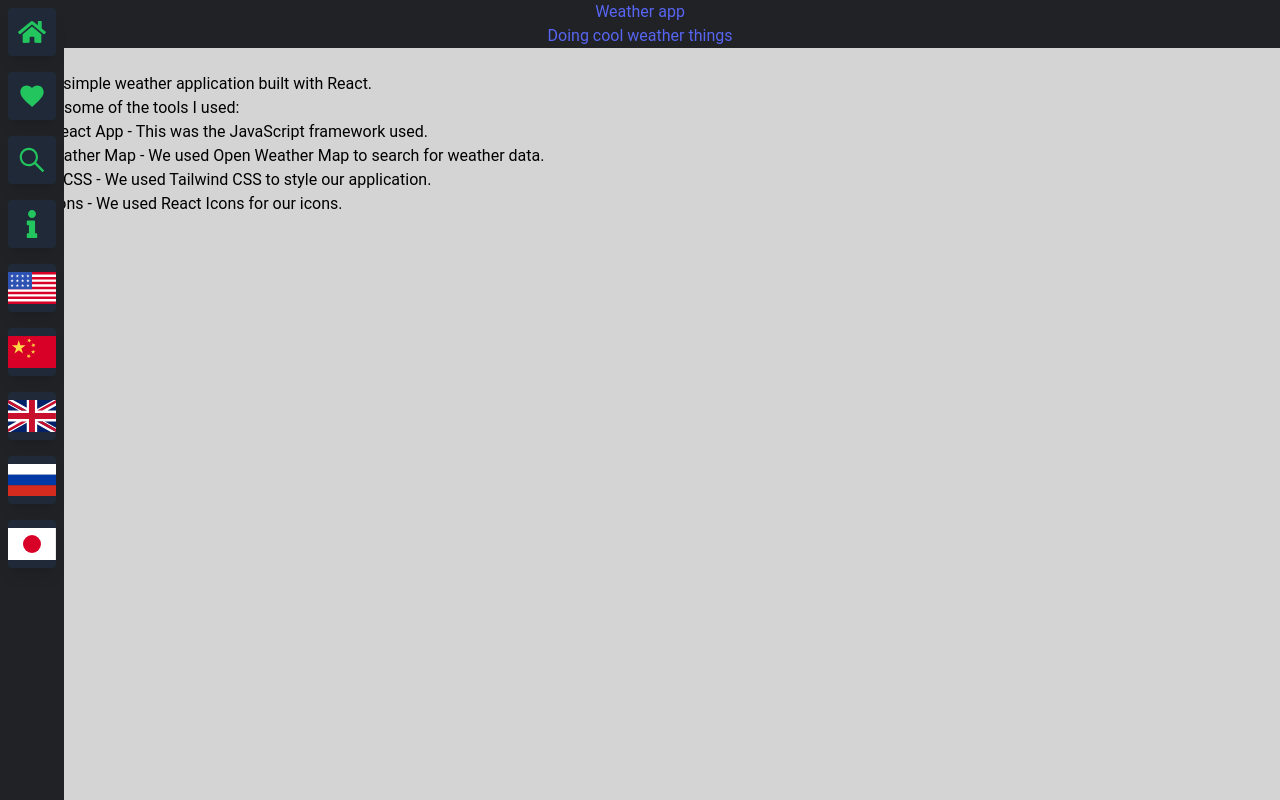
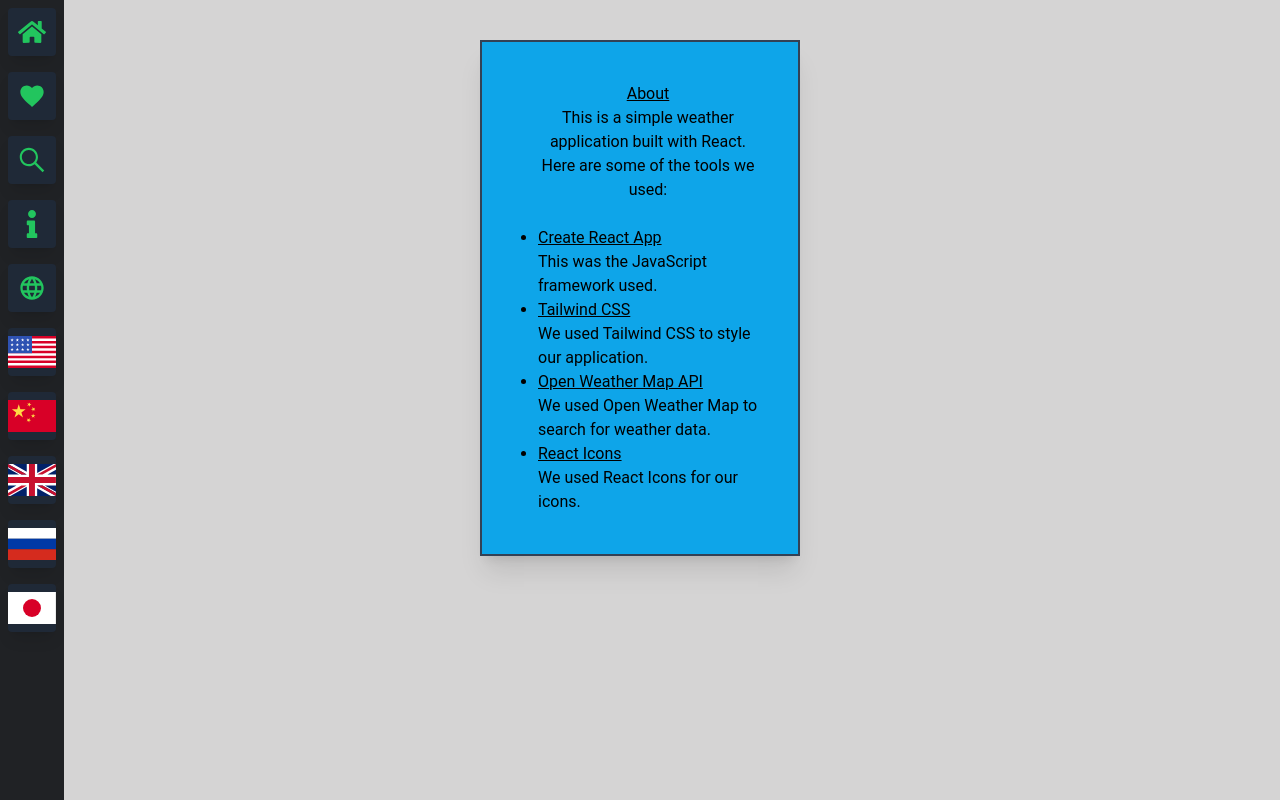
Before and after one commit to professorjrod/Weather-App, a React (Create React App) app: page /about in a window 1280 px wide. Built offline with nearby package versions, Linux system fonts and the light colour scheme.

Commit message:
router stuff

```diff
--- a/src/components/About.js
+++ b/src/components/About.js
@@ -3,22 +3,32 @@
 function About()
 {
     return(
-        <div>
-            <h1>About</h1>
+        <div className="card h-fit mt-10">
+            <div className="text-center">
+            <h1 className="underline">About</h1>
             <p>This is a simple weather application built with React.</p>
-            <p>Here are some of the tools I used:</p>
-            <ul>
+            <p>Here are some of the tools we used:</p>
+            </div>
+            <ul className='list-disc mt-6'>
                 <li>
-                    <a href="https://facebook.github.io/create-react-app/">Create React App</a> - This was the JavaScript framework used.
+                    <a  href="https://facebook.github.io/create-react-app/">Create React App</a>
+                    <br/>
+                    This was the JavaScript framework used.
                 </li>
                 <li>
-                    <a href="http://openweathermap.org">Open Weather Map</a> - We used Open Weather Map to search for weather data.
+                    <a href="https://tailwindcss.com/">Tailwind CSS</a>
+                    <br/>
+                    We used Tailwind CSS to style our application.
                 </li>
                 <li>
-                    <a href="https://tailwindcss.com/">Tailwind CSS</a> - We used Tailwind CSS to style our application.
+                    <a href="http://openweathermap.org">Open Weather Map API</a>
+                    <br/>
+                    We used Open Weather Map to search for weather data.
                 </li>
                 <li>
-                    <a href="https://react-icons.github.io/react-icons/">React Icons</a> - We used React Icons for our icons.
+                    <a href="https://react-icons.github.io/react-icons/">React Icons</a>
+                    <br/>
+                    We used React Icons for our icons.
                 </li>
             </ul>
         </div>
--- a/src/components/App.js
+++ b/src/components/App.js
@@ -1,7 +1,6 @@
 import React from 'react';
 import {Routes, Route, Outlet, BrowserRouter} from 'react-router-dom';
 import Weatherpage from './Weatherpage';
-import Header from './Header';
 import Search from './Search';
 import Favorites from './Favorites';
 import About from './About';
@@ -16,7 +15,7 @@
   return (
       <>
       <BrowserRouter>
-        <Header />
+
         <Sidebar />
         <Routes>
           <Route path="/" element={<Weatherpage />}/>
--- a/src/components/Favorites.js
+++ b/src/components/Favorites.js
@@ -3,11 +3,13 @@
 function Favorites(props)
 {
     return(
-        <div>
+        <div className="flex justify-center m-auto">
             <h1>Favorites</h1>
-            <ul>
-
-            </ul>
+            <div className="card">
+                <ul>
+                    <li>Nothing to see here.</li>
+                </ul>
+            </div>
         </div>
     )
 }
--- a/src/components/Header.js
+++ /dev/null
@@ -1,11 +0,0 @@
-import React from 'react';
-
-function Header(){
-    return(
-        <div className="header">
-            <h1 className= "text-center text-secondary">Weather app</h1>
-            <h4 className="text-center text-secondary">Doing cool weather things</h4>
-        </div>
-    )
-}
-export default Header;
--- a/src/components/Sidebar.js
+++ b/src/components/Sidebar.js
@@ -1,5 +1,5 @@
 import { Link } from "react-router-dom";
-import {MdFavorite} from 'react-icons/md'
+import {MdFavorite,MdLanguage} from 'react-icons/md'
 import {FaHome,FaInfo, FaSistrix} from 'react-icons/fa'
 import {US, CN, GB, RU, JP} from 'country-flag-icons/react/3x2'
 
@@ -20,8 +20,9 @@
                         bg-primary text-secondary">
             <Link to="/"><SideBarIcon icon={<FaHome size="28" />} text={"Home"}/></Link>
             <Link to="/favorites"><SideBarIcon icon={<MdFavorite size="28" />} text={"Favorites"}/></Link>
-            <Link to="/search"> <SideBarIcon icon={<FaSistrix size="28" />} text={"Search"}/> </Link>
+            <Link to="/search"> <SideBarIcon icon={<FaSistrix size="28" />} text={"Search city"}/> </Link>
             <Link to="/about"><SideBarIcon icon={<FaInfo size="28" />} text={"About"}/></Link>
+            <Link to="/about"><SideBarIcon icon={<MdLanguage size="28" />} text={"Language"}/></Link>
             <SideBarIcon icon={<US size="28"/>} text={"United States"} />
             <SideBarIcon icon={<CN size="28"/>} text={"China"}/>
             <SideBarIcon icon={<GB size="28"/>} text={"Great Britain"}/>
--- a/src/components/Weathercard.js
+++ b/src/components/Weathercard.js
@@ -1,21 +1,28 @@
 import React from 'react';
-import { TiWeatherCloudy, TiWeatherDownpour, TiWeatherSunny, TiWeatherNight , TiWeatherPartlySunny, TiWeatherShower, TiWeatherSnow, TiWeatherStormy, TiWeatherWindyCloudy, TiWeatherWindy} from 'react-icons/ti';
-import { TiHome, TiInfoLarge, TiZoom } from 'react-icons/ti';
+
 
 function Weathercard({data}){
-    const {temp, feels_like, temp_min, temp_max} = data.main
+    const {temp, feels_like,} = data.main
     const {main, description} = data.weather[0]
     const {lat, lon} = data['coord']
     const {speed} = data['wind']
     const {country} = data['sys']
+    let icon = `http://openweathermap.org/img/wn/${data.weather[0].icon}@2x.png`
     const city = data.name
+    const weatherImages = {
+    sunnyImage: "https://pics.freeartbackgrounds.com/Sky_with_Sun_Background-1481.jpg",
+    cloudyImage:  "https://wallpaperaccess.com/full/1244071.jpg",
+    rainyImage: "http://wallpaperset.com/w/full/9/8/d/18507.jpg"
+    }
 
+    console.log(data.weather)
     return(
-        <div className="card">
+        <div className="card h-fit min-w-fit">
+            <img src={icon} alt="weatherIcon"/>
             <h1>Weather in {city}, {country}</h1>
             <h3>{main} - {description}</h3>
             <h3>Temperature: {temp}°C</h3>
-            <p>Feels like {feels_like}°C with a max of {temp_max} and a low of {temp_min}</p>
+            <p>Feels like {feels_like}°C</p>
             <p>Current wind speed of {speed}</p>
             <p>Station latitude is {lat} and longitude is {lon}</p>
         </div>
--- a/src/components/Weatherpage.js
+++ b/src/components/Weatherpage.js
@@ -20,14 +20,14 @@
 
 
     return(
-        <div className="flex">
-            <div className="pl-16 pt-2 ml-auto mr-auto">
+        <div className="flex relative content-center ml-16 h-screen">
+            <div className="space-y-24 m-auto">
                 <Weathersettings setCoordinates={setCoordinates}/> {
                 Object.keys(weather)[0] ?
                 <Weathercard data={weather}/>
                 :
-                <div className="w-fit m-auto p-1 animate-bounce">
-                    <BsFillArrowUpSquareFill/>
+                <div className="w-fit m-auto p-1 animate-wiggle  ">
+                    Enter a zip code to get started
                 </div>}
             </div>
         </div>
--- a/src/components/endpoints.js
+++ b/src/components/endpoints.js
@@ -2,9 +2,9 @@
 
 const W_API_BASE_URL = "http://api.openweathermap.org"
 
-function getWeatherByCoordinates(coordinates){
+function getWeatherByCoordinates(coordinates, lang="en",units="metric"){
     return(
-    fetch(`${W_API_BASE_URL}/data/2.5/weather?lat=${coordinates[0]}&lon=${coordinates[1]}&units=metric&appid=${config.API_KEY}`)
+    fetch(`${W_API_BASE_URL}/data/2.5/weather?lat=${coordinates[0]}&lon=${coordinates[1]}&units=${units}&lang=${lang}&appid=${config.API_KEY}`)
     .then(response => response.json()))
 }
 
--- a/src/index.css
+++ b/src/index.css
@@ -30,6 +30,9 @@
   }
   .card {
     @apply m-auto p-10 pl-14 bg-sky-500 w-80 h-80 shadow-xl border-2 border-slate-700
+  }
+  .card a {
+    @apply hover:text-white underline
   }
 }
 
--- a/tailwind.config.js
+++ b/tailwind.config.js
@@ -13,8 +13,20 @@
         primary: '#202225',
         secondary: '#5865f2',
         gray: colors.gray,
+      },
+      keyframes: {
+        wiggle: {
+            '0%, 100%': {
+                transform: 'rotate(-3deg)'
+            },
+            '50%': {
+                transform: 'rotate(3deg)'
+            },
+        }
+      },
+      animation: {
+          wiggle: 'wiggle 1s ease-in-out infinite',
       }
-    },
-  },
+  },},
   plugins: [],
 }
```
